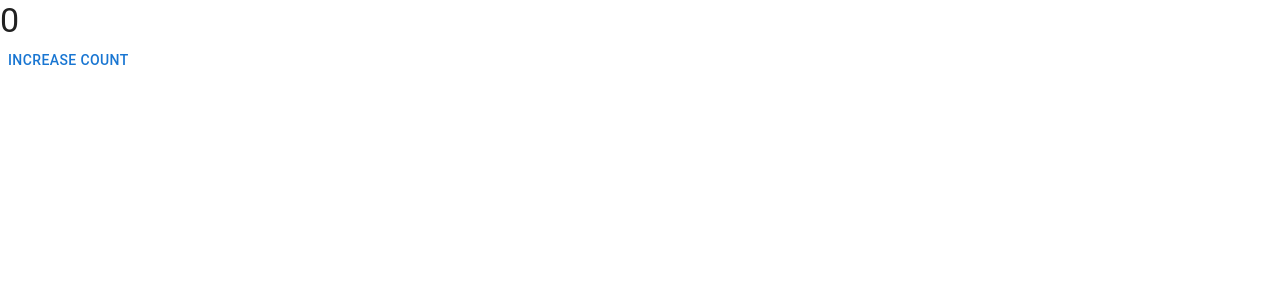
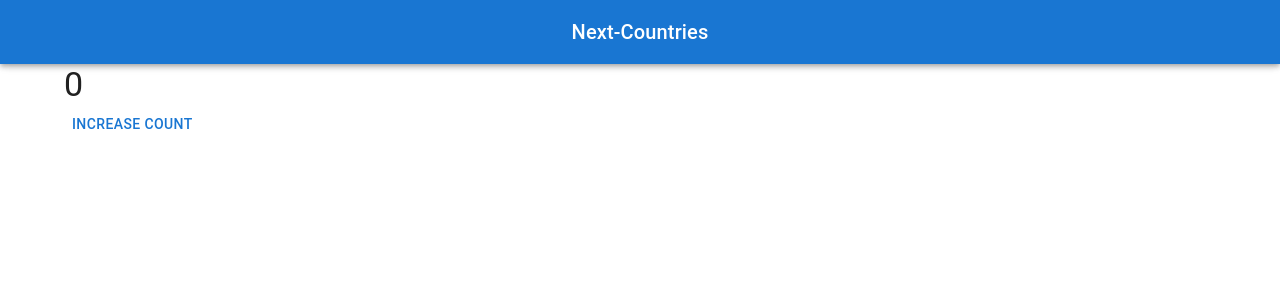
Before and after one commit to batur/next-countries, a Next.js app: page / in a window 1280 px wide. Shown: the top 300 px of the page. Built offline with nearby package versions, Linux system fonts and the light colour scheme.

Commit message:
feat: implement main layout

```diff
--- /dev/null
+++ b/components/Header/index.tsx
@@ -0,0 +1,30 @@
+import { AppBar, Toolbar, Link as MuiLink } from '@mui/material';
+import { Container } from '@mui/system';
+import Link from 'next/link';
+import React from 'react';
+
+const Header = () => {
+  return (
+    <div>
+      <AppBar enableColorOnDark position="fixed">
+        <Container maxWidth="lg">
+          <Toolbar
+            sx={{
+              display: 'flex',
+              justifyContent: 'center',
+            }}
+          >
+            <Link href={'/'}>
+              <MuiLink variant="h6" underline="none" color="inherit">
+                Next-Countries
+              </MuiLink>
+            </Link>
+          </Toolbar>
+        </Container>
+      </AppBar>
+      <Toolbar />
+    </div>
+  );
+};
+
+export default Header;
--- /dev/null
+++ b/components/index.ts
@@ -0,0 +1,3 @@
+import Header from './Header';
+
+export { Header };
--- /dev/null
+++ b/layouts/Main/index.tsx
@@ -0,0 +1,22 @@
+import React from 'react';
+
+import { Header } from 'components';
+import { FC } from 'react';
+import { Container } from '@mui/system';
+
+type MainLayoutProps = {
+  children: React.ReactNode;
+};
+
+const Main: FC<MainLayoutProps> = ({ children }) => {
+  return (
+    <>
+      <Header />
+      <Container component={'main'} maxWidth="lg">
+        {children}
+      </Container>
+    </>
+  );
+};
+
+export default Main;
--- /dev/null
+++ b/layouts/index.ts
@@ -0,0 +1,3 @@
+import Main from './Main';
+
+export { Main };
--- a/pages/_app.tsx
+++ b/pages/_app.tsx
@@ -8,6 +8,7 @@ import {
   useMediaQuery,
 } from '@mui/material';
 import Head from 'next/head';
+import { Main } from 'layouts';
 
 function MyApp({ Component, pageProps }: AppProps) {
   const isDarkModeEnabled = useMediaQuery('(prefers-color-scheme: dark)');
@@ -30,7 +31,9 @@ function MyApp({ Component, pageProps }: AppProps) {
       <JotaiProvider>
         <ThemeProvider theme={theme}>
           <CssBaseline />
-          <Component {...pageProps} />
+          <Main>
+            <Component {...pageProps} />
+          </Main>
         </ThemeProvider>
       </JotaiProvider>
     </>
--- a/types/global.d.ts
+++ b/types/global.d.ts
@@ -1,3 +1,3 @@
-export {}
+export {};
 
 declare global {}
```
